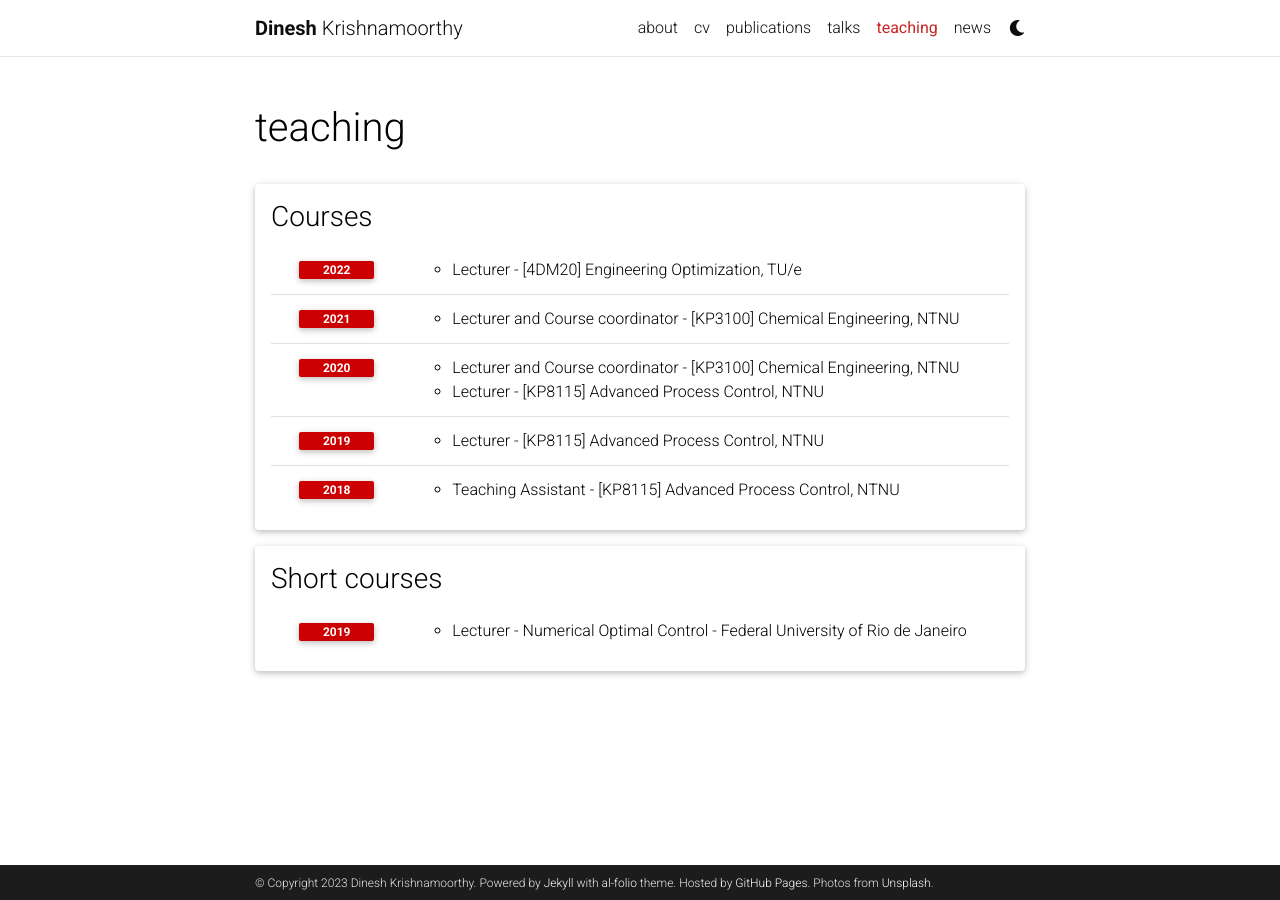
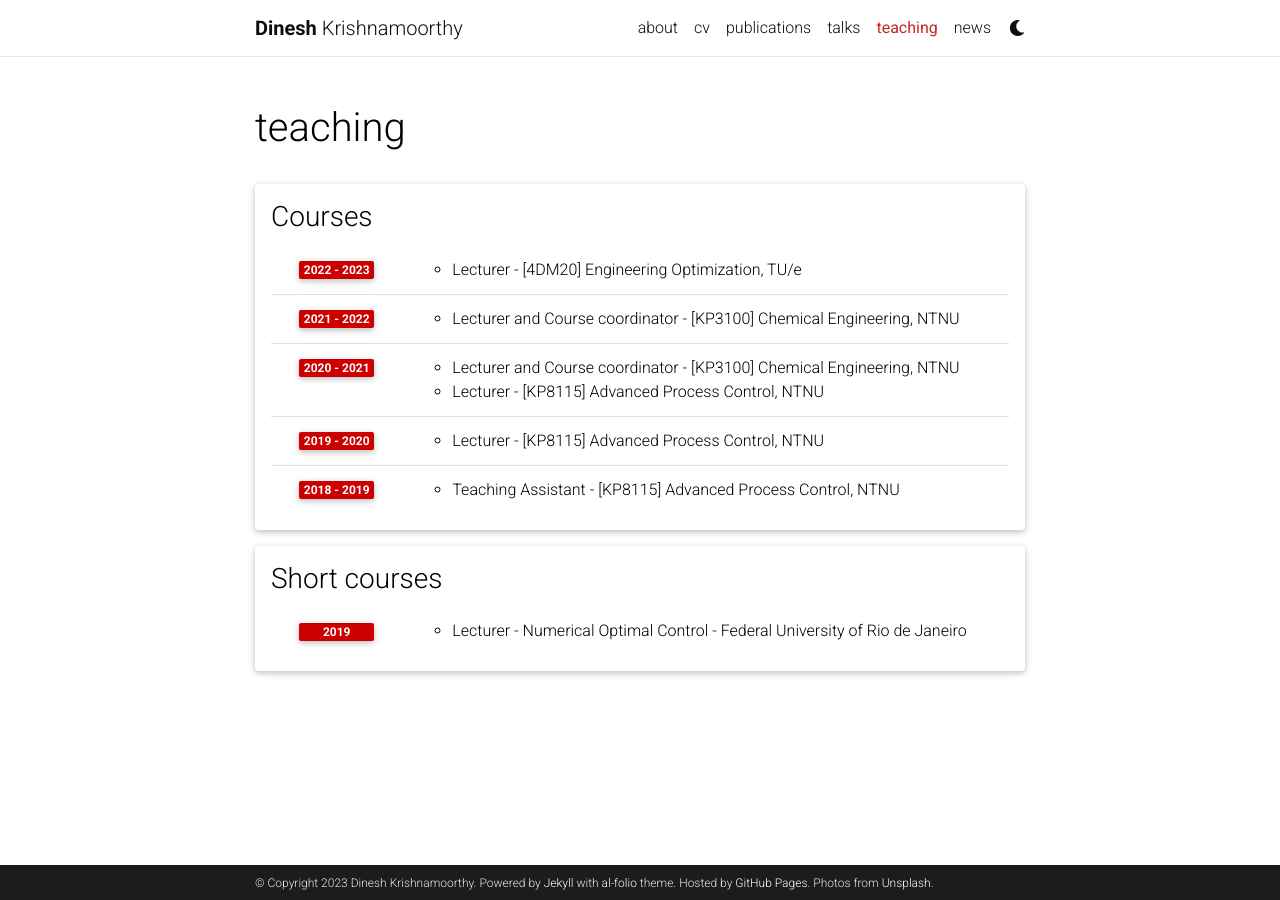
Before and after one commit to dinesh-krishnamoorthy/dinesh-krishnamoorthy.github.io, a Jekyll site: the page built from _pages/teaching.md, in a window 1280 px wide. Built offline with Jekyll 4.4.1, drawn with Linux system fonts in a browser that asks for light colours; comment, search, counter and statistics services are not loaded; a style sheet for code colours, icons or effects is not loaded.

Commit message:
Update teaching.yml

```diff
--- a/_data/teaching.yml
+++ b/_data/teaching.yml
@@ -2,24 +2,24 @@
 - title: Courses
   type: time_table
   contents:
-    - year: 2022
+    - year: 2022 - 2023
       items:
         - Lecturer - [4DM20] Engineering Optimization, TU/e
 
-    - year: 2021
+    - year: 2021 - 2022
       items:
         - Lecturer and Course coordinator - [KP3100] Chemical Engineering, NTNU
 
-    - year: 2020
+    - year: 2020 - 2021
       items:
         - Lecturer and Course coordinator - [KP3100] Chemical Engineering, NTNU
         - Lecturer - [KP8115] Advanced Process Control, NTNU
 
-    - year: 2019
+    - year: 2019 - 2020
       items:
         - Lecturer - [KP8115] Advanced Process Control, NTNU
 
-    - year: 2018
+    - year: 2018 - 2019
       items:
         - Teaching Assistant - [KP8115] Advanced Process Control, NTNU
 
```
